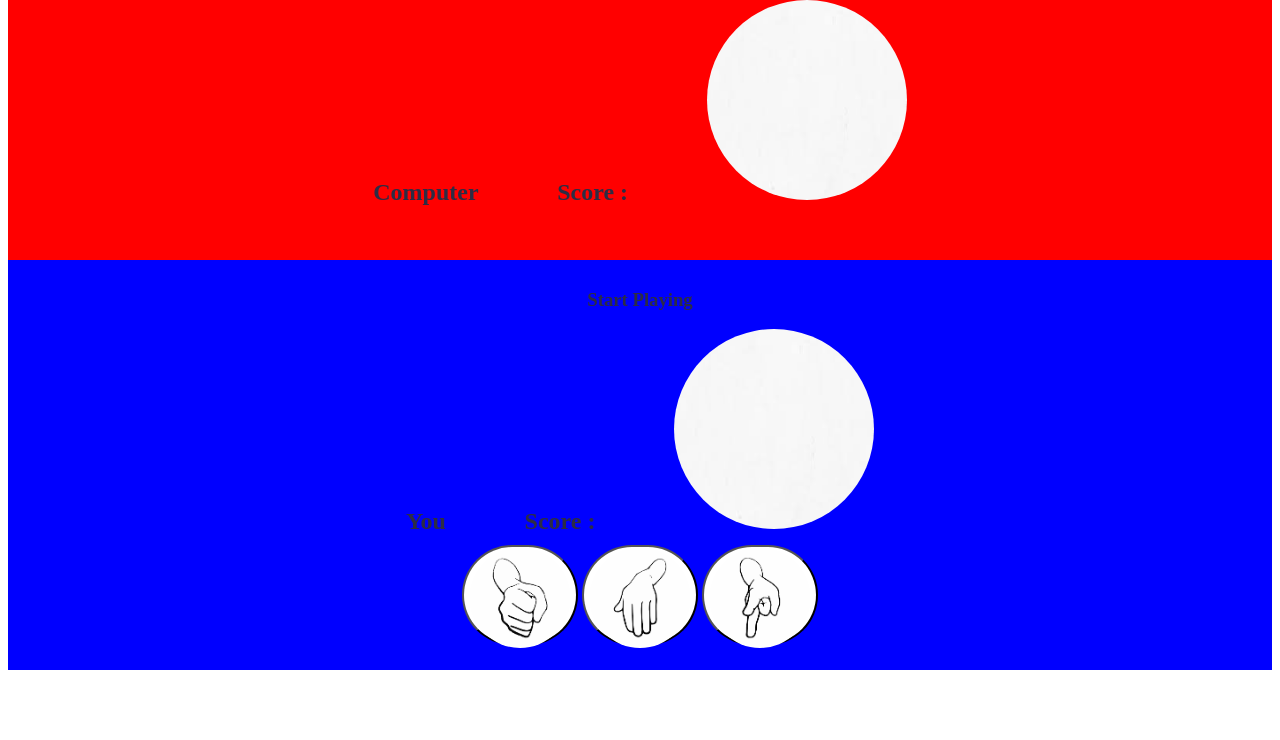
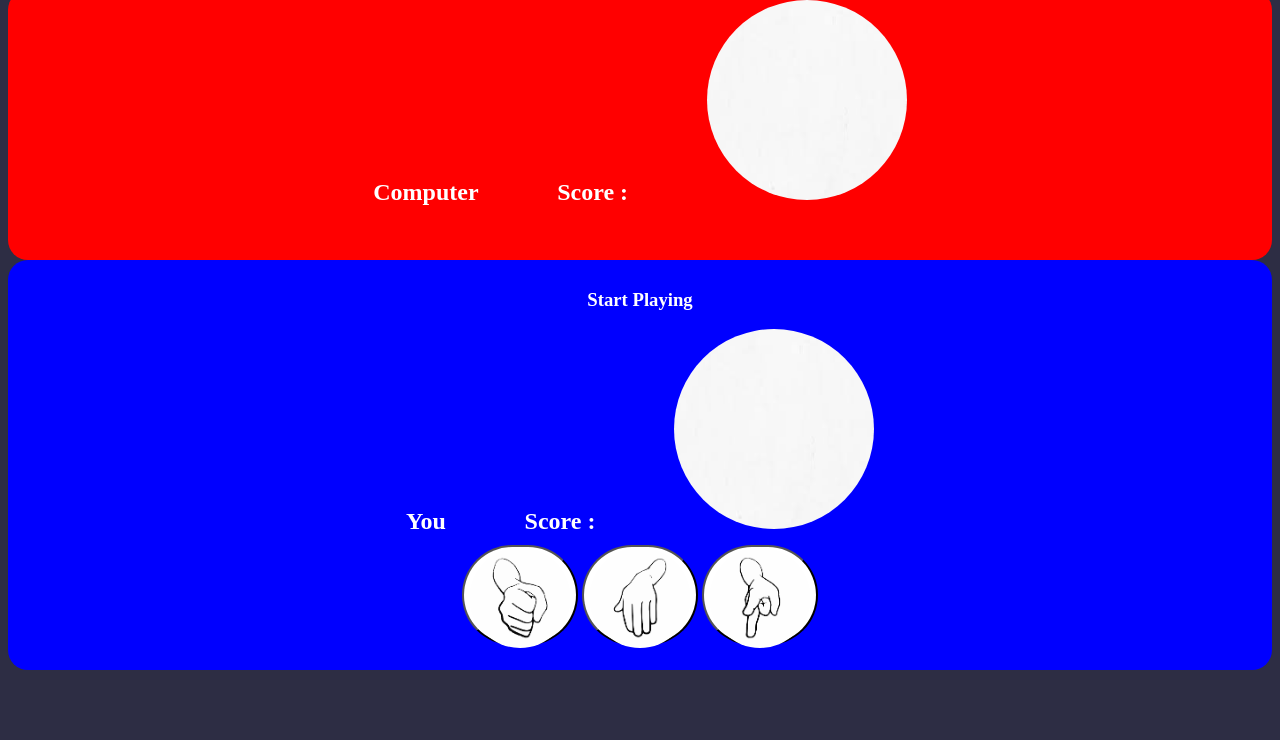
Before and after one commit to Abtolo/Rock-Paper-Scissors, a plain HTML site: page Index.html in a window 1280 px wide. Shown: the part 60-800 px from the top of the page. Drawn offline with Linux system fonts and the light colour scheme.

Commit message:
changed color

```diff
--- a/styles.css
+++ b/styles.css
@@ -1,7 +1,7 @@
 body {
-  background-color: #ffffff;
+  background-color: #2d2d44;
   text-align: center;
-  color: #2d2d44;
+  color: #ffffff;
 }
 
 .photo {
@@ -12,10 +12,12 @@ body {
 .computer {
   background-color: red;
   height: 200px;
+  border-radius: 20px;
 }
 
 .player {
   background-color: blue;
+  border-radius: 20px;
 }
 
 .photoBtn {
```
